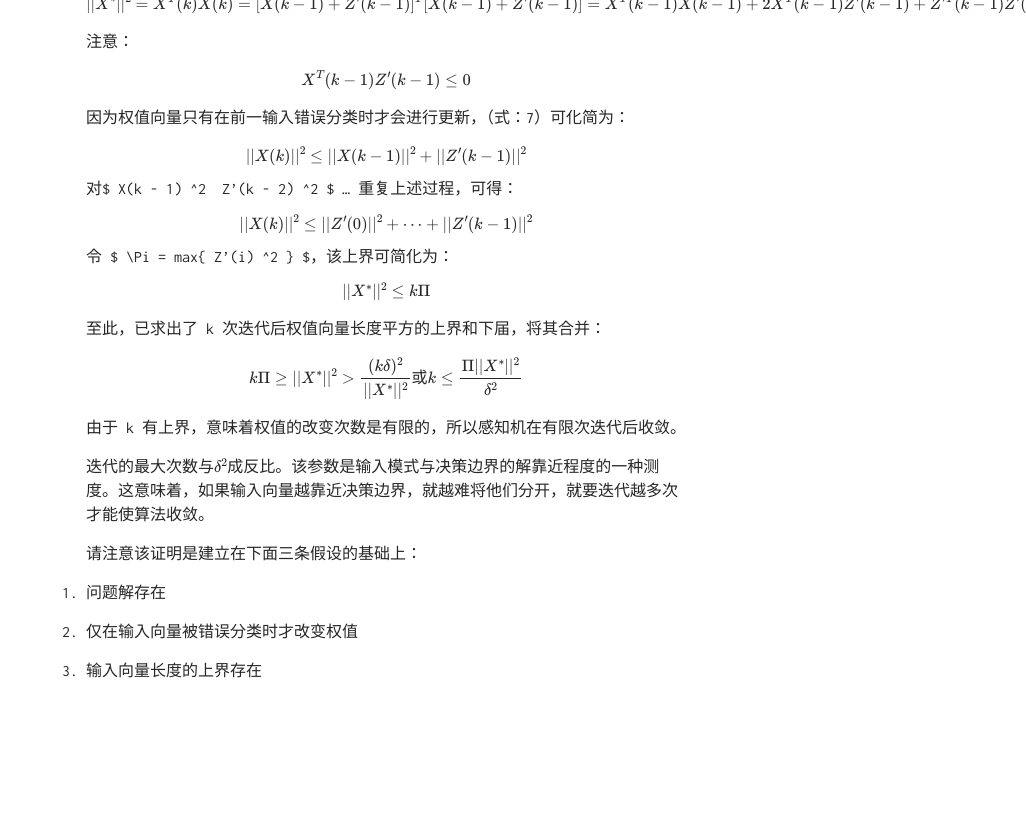
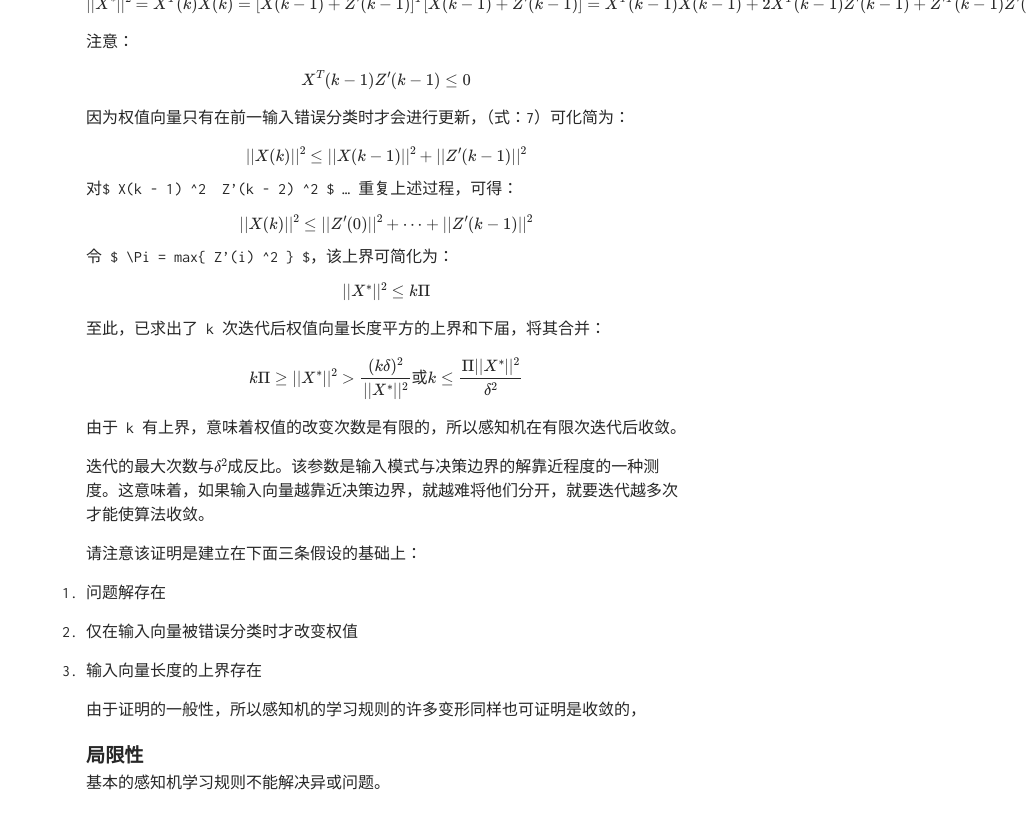
Before and after one commit to TobiahShaw/TobiahShaw.github.io, a Jekyll site: the page built from _posts/2019-09-04-Convergence-proof-of-learning-rules.md, in a window 1280 px wide and 900 px high, scrolled down 1992 px. Shown: the top 829 px of the window, without its empty margins (254-1280 px from the left). Built offline with Jekyll 4.4.1, drawn with Linux system fonts in a browser that asks for light colours; our own code applies the rules of GitHub Pages for plain Markdown files; formulas are drawn with MathJax 3; before the commit the page ends 2780 px from its top, so only the background shows below that.

Commit message:
Update 2019-09-04-Convergence-proof-of-learning-rules.md

```diff
--- a/_posts/2019-09-04-Convergence-proof-of-learning-rules.md
+++ b/_posts/2019-09-04-Convergence-proof-of-learning-rules.md
@@ -121,3 +121,9 @@ $$ k\Pi \geq ||X^*||^2 > \frac{(k\delta)^2}{||X^*||^2} 或 k \leq \frac{\Pi||X^*
 2. 仅在输入向量被错误分类时才改变权值
 
 3. 输入向量长度的上界存在
+
+由于证明的一般性，所以感知机的学习规则的许多变形同样也可证明是收敛的，
+
+## 局限性
+
+基本的感知机学习规则不能解决异或问题。
```
